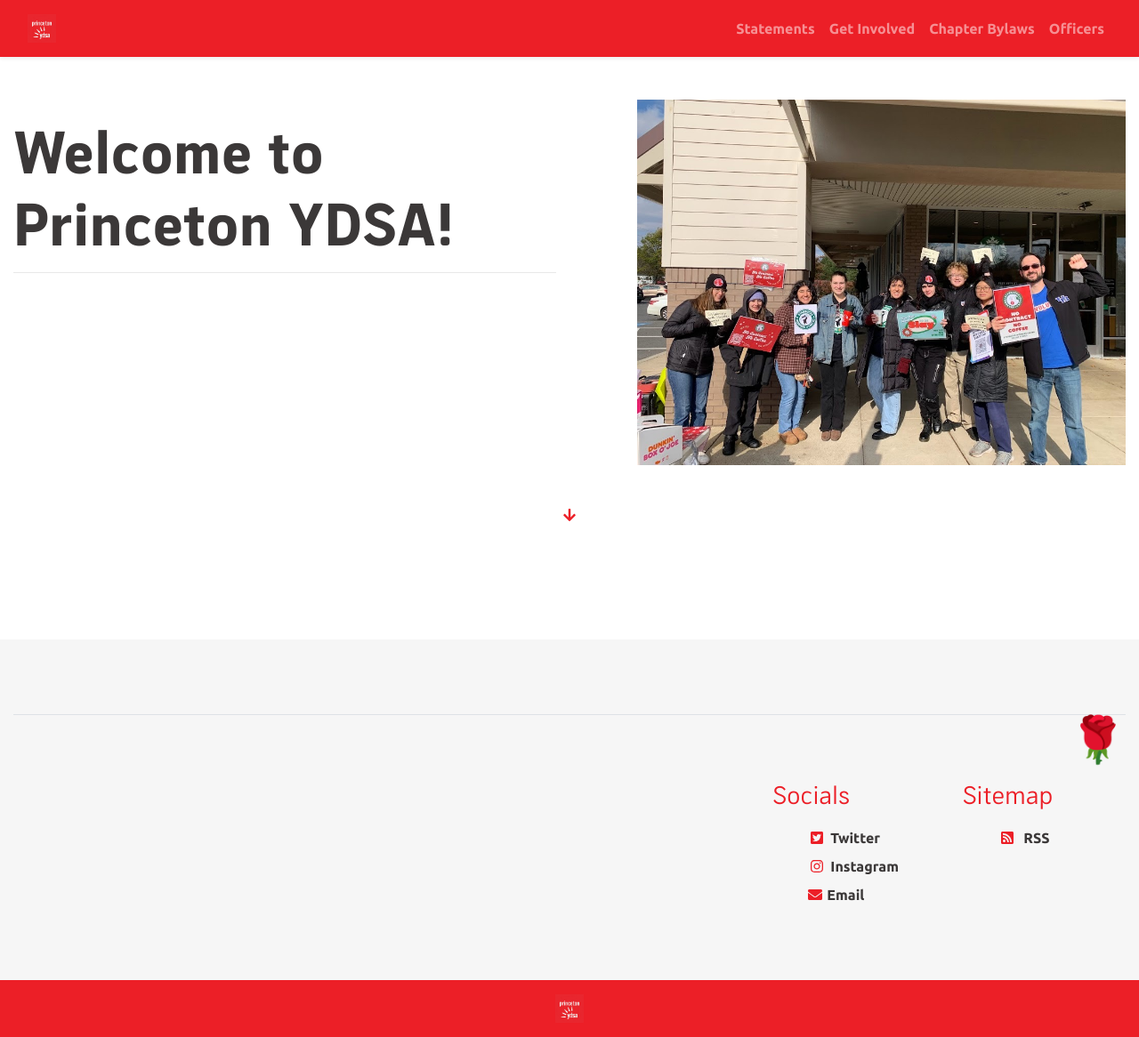
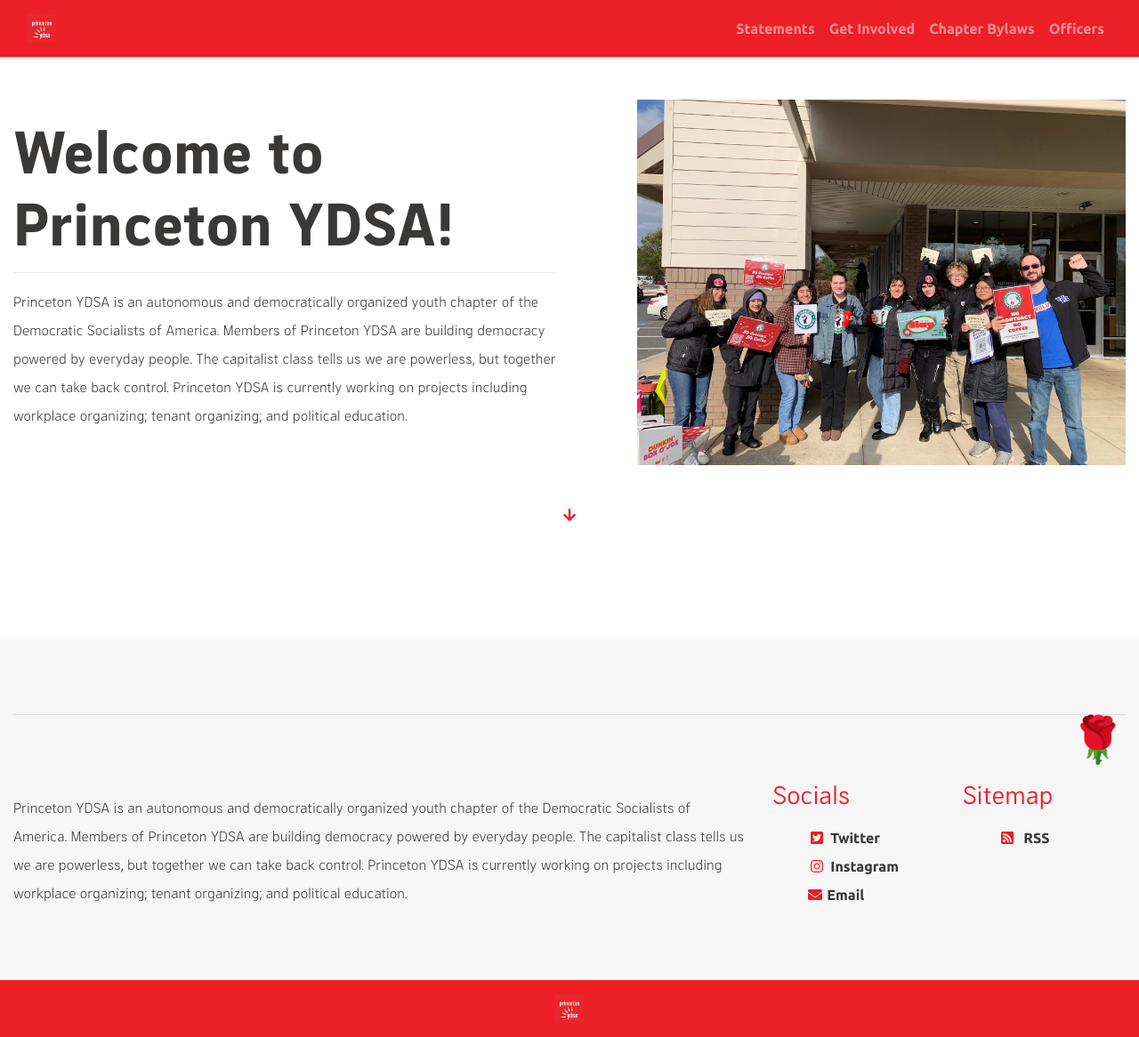
Before and after one commit to centralnjdsa-ntc/princetonydsa.github.io, a Jekyll site: the page built from index.html, in a window 1280 px wide. Shown: the whole page at 89% size. Built offline with Jekyll 4.4.1, drawn with Linux system fonts in a browser that asks for light colours; the list of posts is cut into pages by our own code.

Commit message:
Update copy.yml

```diff
--- a/_data/copy.yml
+++ b/_data/copy.yml
@@ -1,4 +1,4 @@
 global:
-  - about: # "Princeton YDSA is an autonomous and democratically organized youth chapter of the Democratic Socialists of America. Members of Princeton YDSA are building democracy powered by everyday people. The capitalist class tells us we are powerless, but together we can take back control. Princeton YDSA is currently working on projects including workplace organizing; tenant organizing; and political education."
+  - about: "Princeton YDSA is an autonomous and democratically organized youth chapter of the Democratic Socialists of America. Members of Princeton YDSA are building democracy powered by everyday people. The capitalist class tells us we are powerless, but together we can take back control. Princeton YDSA is currently working on projects including workplace organizing; tenant organizing; and political education."
   - welcome: "Welcome to Princeton YDSA!"
   - welcome-image: # ""
```
